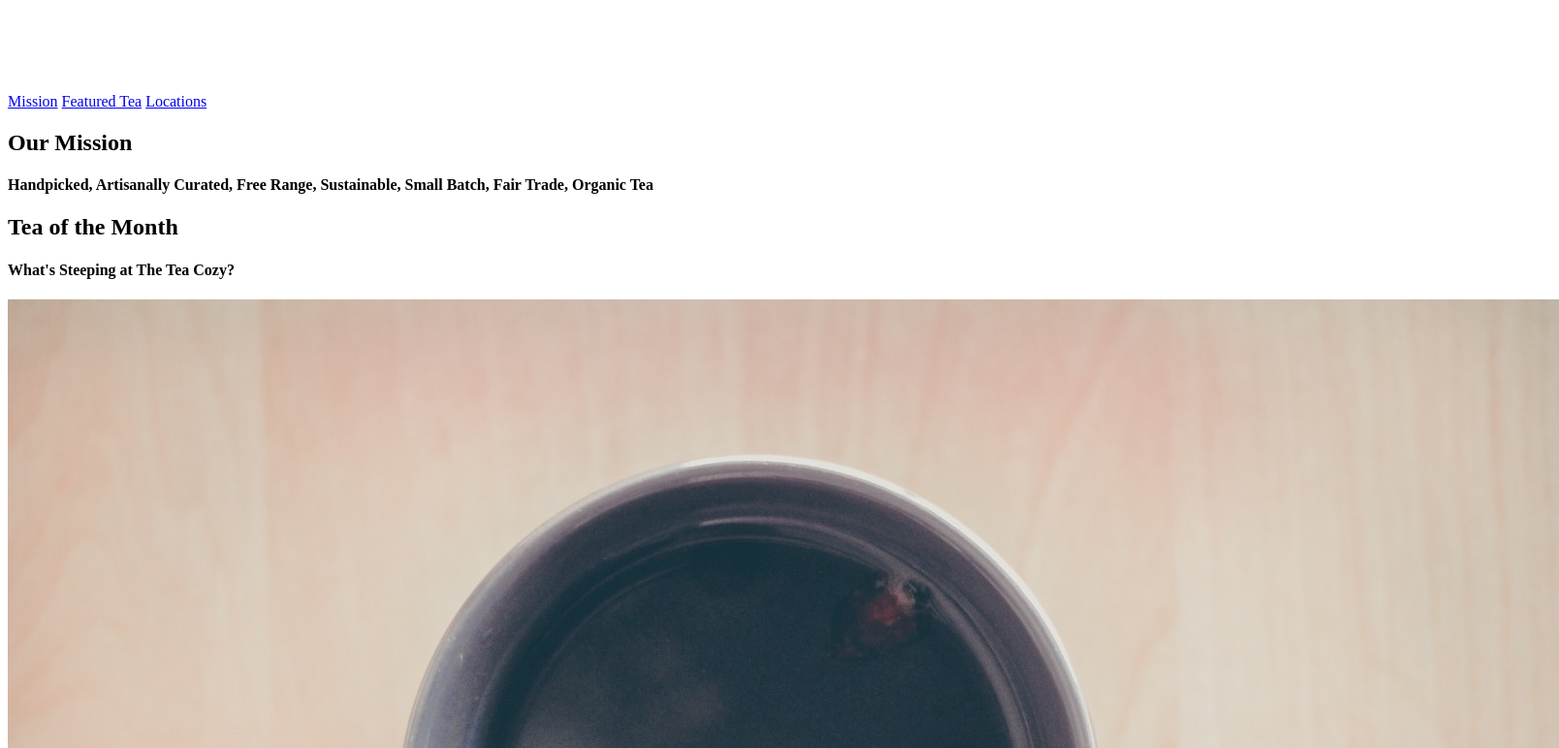
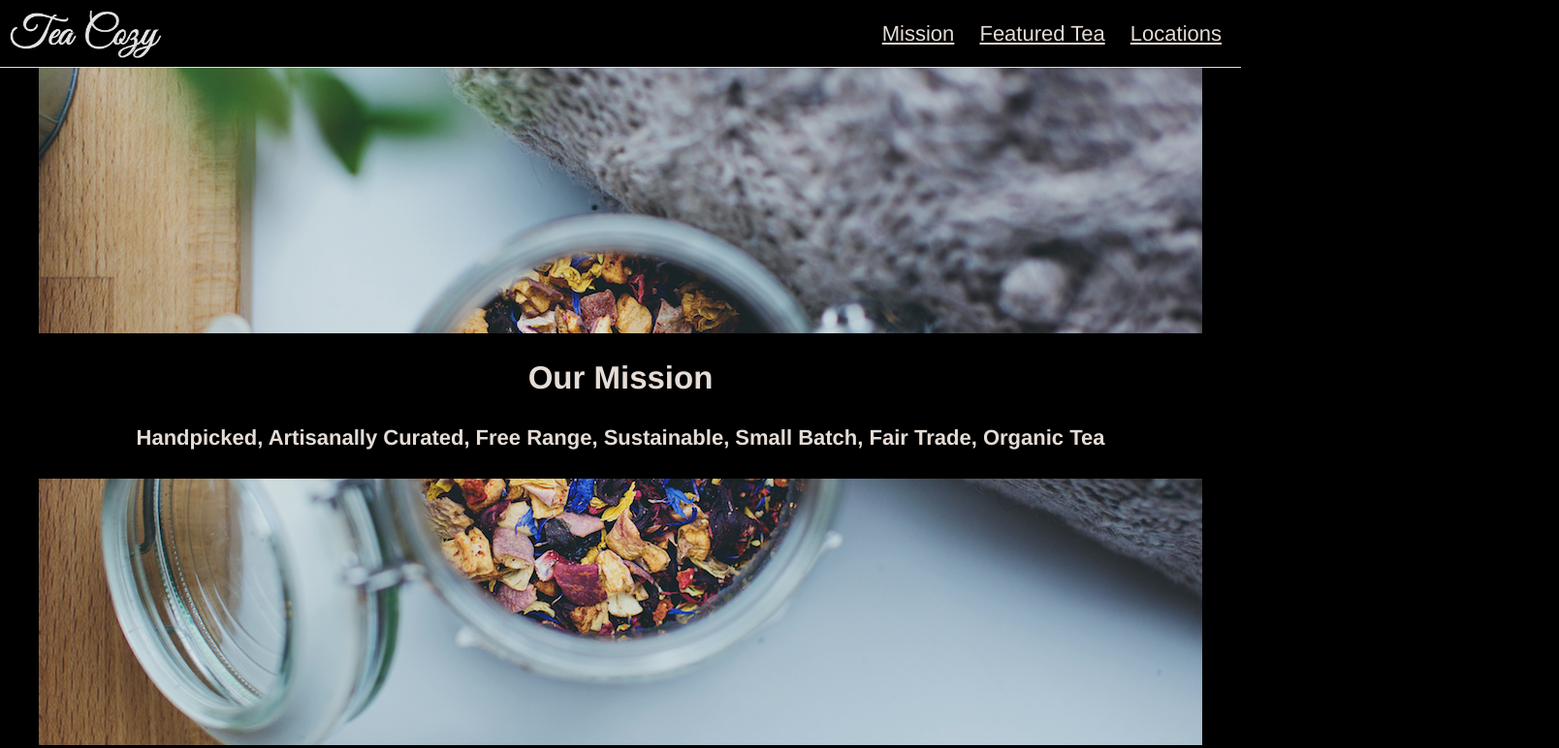
Before and after one commit to alma021/TeaCozyShop, a plain HTML site: page index.html in a window 1280 px wide. Shown: the top 772 px of the page at 97% size, 1608 px wide, since content can reach past the window. Drawn offline with Linux system fonts and the light colour scheme.

Commit message:
Tea Shop Homepage

```diff
--- a/index.html
+++ b/index.html
@@ -6,20 +6,20 @@
     <link href="./resources/style.css" type="text/css" rel="stylesheet">
   </head>
   <body>
-    <header class="flexbox">
-      <img src="./resources/images/logo.png" alt="logo" />
+    <div id="header">
+      <img src="./resources/images/logo.png" height=50px alt="logo" />
       <nav>
         <span><a href="#mission">Mission</a></span>
         <span><a href="#ftea">Featured Tea</a></span>
         <span><a href="#locations">Locations</a></span>
       </nav>
-    </header>
+    </div><!-- end header -->
 
     <!-- Main w/ 3 Sections -->
     <div class="main">
 
       <!-- Section 1/3 Mission -->
-      <div id="mission" class="flexbox">
+      <div id="mission">
         <div class="text">
           <h2>Our Mission</h2>
           <h4>Handpicked, Artisanally Curated, Free Range, Sustainable, Small Batch, Fair Trade, Organic Tea</h4>
@@ -32,7 +32,7 @@
         <h2>Tea of the Month</h2>
         <h4>What's Steeping at The Tea Cozy?</h4>
 
-        <div class="flexbox images"><!-- box w/ 5 item images -->
+        <div class="images"><!-- box w/ 5 item images -->
 
           <div class="item">
             <img src="./resources/images/berry-blitz.jpg" alt="image" />
@@ -64,7 +64,7 @@
       <div id="locations">
         <h2>Locations</h2>
 
-        <div class="flexbox locations"><!-- box w/ 3 locations -->
+        <div class="locations"><!-- box w/ 3 locations -->
 
           <div class="location">
             <h3>Downtown</h3>
@@ -95,11 +95,11 @@
       <h2>The Tea Cozy</h2>
       <h5>contact@theteacozy.com</h5>
       <h5>917-555-8904</h5>
-    </div>
+    </div><!-- end contact -->
 
-    <footer>
-      <p>copyright The Tea Cozy 2017</p>
-    </footer>
+    <div id="footer">
+      <h5>copyright The Tea Cozy 2017</h5>
+    </div><!-- end footer -->
 
 
   </body>
--- a/resources/style.css
+++ b/resources/style.css
@@ -0,0 +1,134 @@
+body {
+  font-family: Helvetica;
+  font-size: 22px;
+  color: seashell;
+  background-color: black;
+  opacity: 0.9;
+  margin: 0px;
+  text-align: center;
+}
+
+/*CSS for header*/
+
+#header {
+  width: 100%;
+  height: 69px;
+  border-bottom: 1px solid seashell;
+  position: fixed;
+  display: flex;
+  align-items: center;
+  justify-content: space-between;
+  z-index: 5;
+}
+
+#header img {
+  height: 50px;
+  padding-left: 10px;
+}
+
+nav span {
+padding-right: 10px
+}
+
+a {
+  text-decoration: underline;
+  color: seashell;
+  padding-right: 10px;
+}
+
+/*CSS for main with 3 sections*/
+
+.main {
+  margin:auto;
+  padding-top: 69px;
+}
+
+/*CSS for top Section 1/3 Mission*/
+
+#mission {
+  width: 1200px;
+  height: 700px;
+  background-image: url("images/background.jpg");
+  margin: auto;
+  display: flex;
+  justify-content: center;
+}
+
+#mission .text {
+  background-color: black;
+  width: 100%;
+  padding-top: 0px;
+  padding-bottom: 0px;
+  margin: auto;
+}
+
+/*CSS for middle Section 2/3 Featured Tea*/
+
+#ftea {
+  width: 1000px;
+  margin: 70px auto;
+}
+
+.images {
+  display: flex;
+  justify-content: center;
+  flex-wrap: wrap;
+}
+
+.item {
+  padding: 5px;
+}
+
+.item img {
+  height: 200px;
+  display: block;
+  margin: 10px;
+}
+
+.item span,
+h2, h3, h4, h5 {
+  font-weight: bold;
+}
+
+/*CSS for bottom Section 3/3 Locations*/
+
+#locations {
+  background-image: url("images/locations.jpg");
+  height: 500px;
+  width: 1200px;
+  display: flex;
+  flex-direction: column;
+  align-content: space-around;
+  margin: 0 auto;
+}
+
+#locations h2 {
+  padding-top: 75px;
+  margin: 0px;
+}
+
+.locations {
+  width: 980px;
+  display: flex;
+  margin: 0px auto;
+}
+
+.location {
+  background-color: black;
+  width: 300px;
+  margin: 20px;
+  opacity: 1.0;
+}
+
+/*CSS for .contact<div>*/
+
+.contact {
+  height: 200px;
+}
+
+/*CSS for footer*/
+
+#footer {
+  text-align: left;
+  margin-left: 20px;
+}
```
Also changed, not shown: 1 other file.
